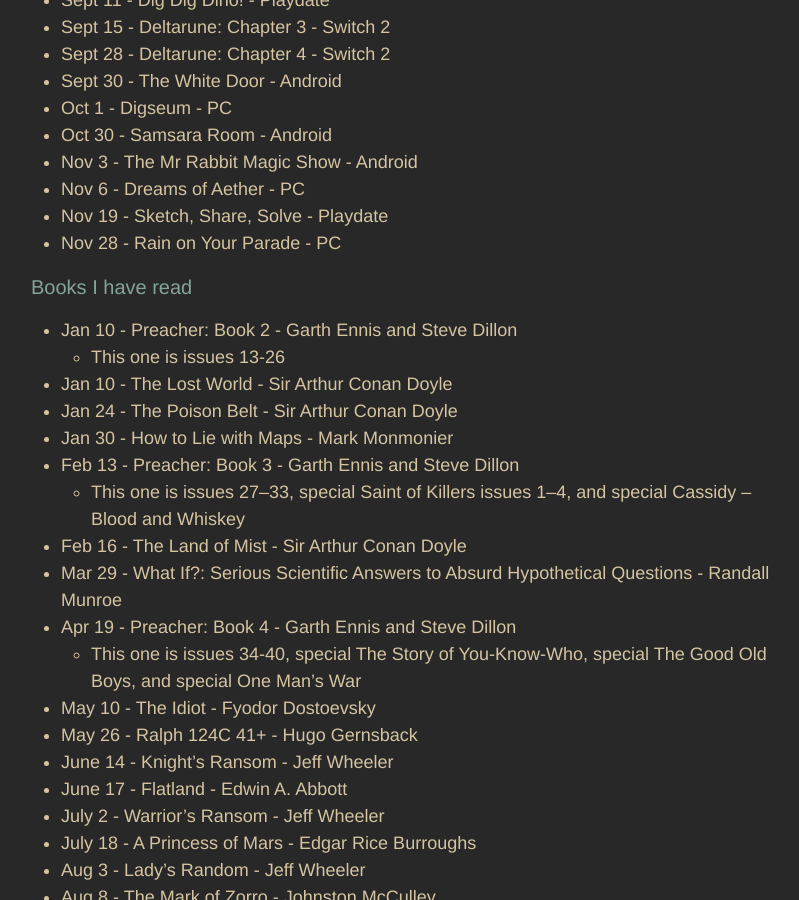
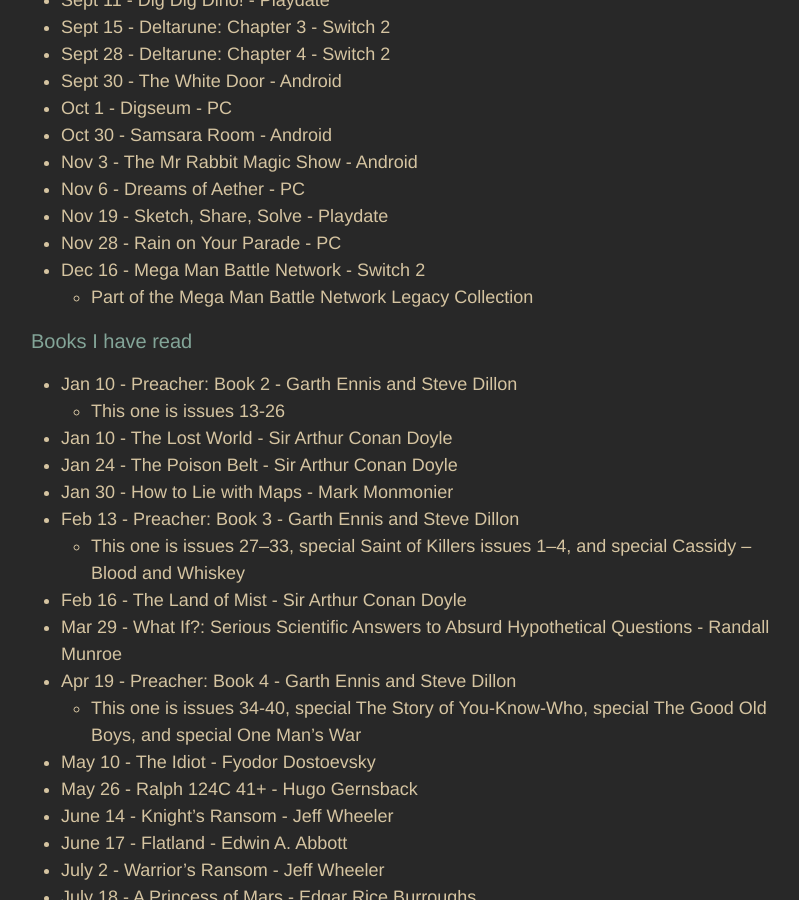
Before and after one commit to adkinsrs/sadkins_site, a Jekyll site: the page built from misc.md, in a window 1280 px wide and 900 px high, scrolled down 1247 px. Shown: the whole window, without its empty margins (239-1038 px from the left). Built offline with Jekyll 4.4.1, drawn with Linux system fonts in a browser that asks for light colours.

Commit message:
beat a game

```diff
--- a/misc.md
+++ b/misc.md
@@ -53,6 +53,8 @@
 * Nov 6 - Dreams of Aether - PC
 * Nov 19 - Sketch, Share, Solve - Playdate
 * Nov 28 - Rain on Your Parade - PC
+* Dec 16 - Mega Man Battle Network - Switch 2
+  * Part of the Mega Man Battle Network Legacy Collection
 
 ### Books I have read
 
```
